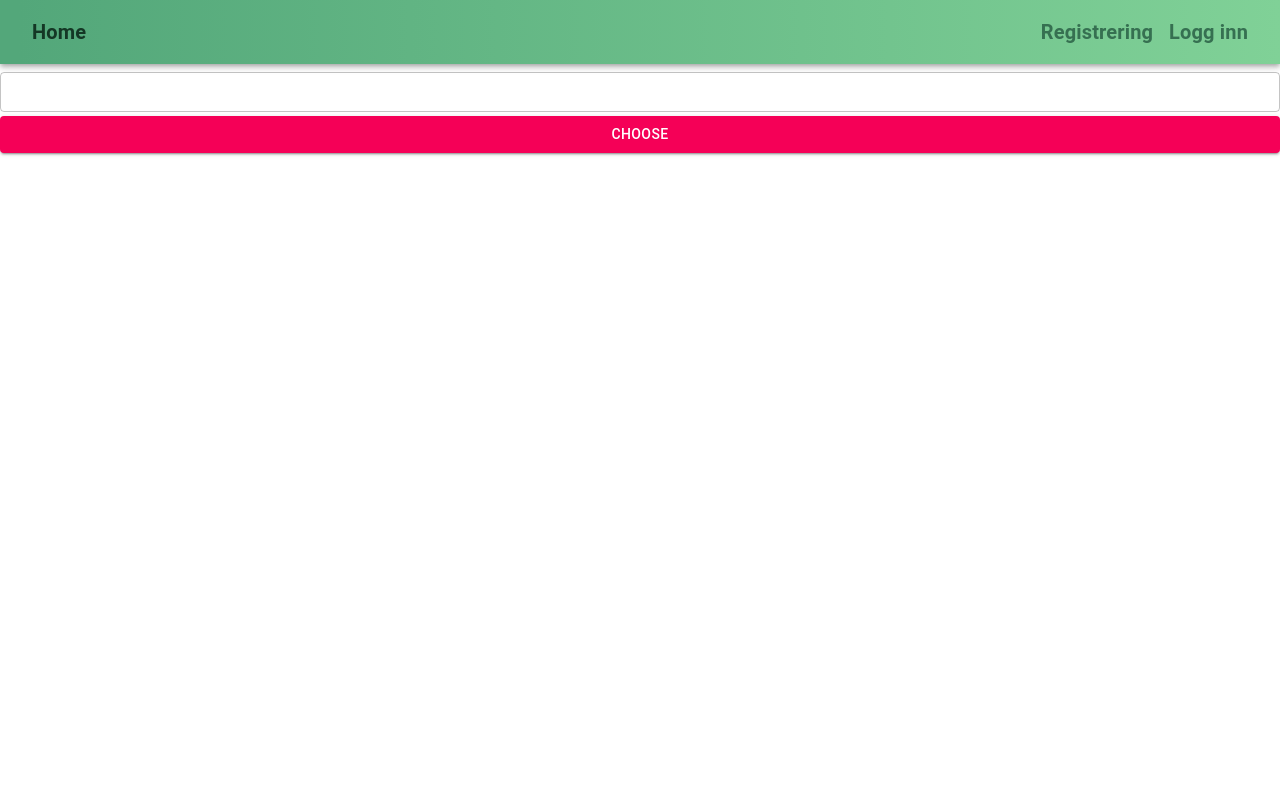
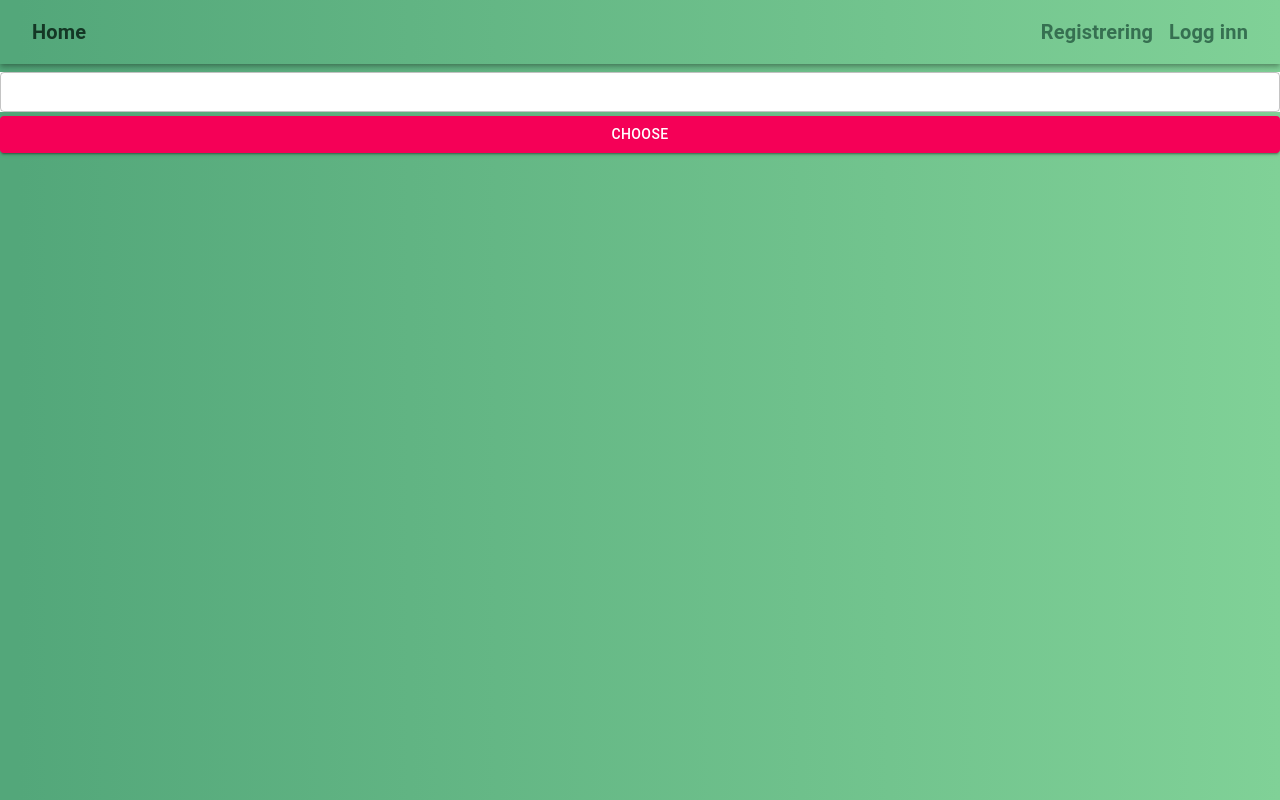
Before and after one commit to phajsi/LIM01, a React (Create React App) app in the folder frontend/: page /sets in a window 1280 px wide. Built offline with nearby package versions, Linux system fonts and the light colour scheme.

Commit message:
Added a global gradient background

```diff
--- a/frontend/public/index.html
+++ b/frontend/public/index.html
@@ -24,7 +24,7 @@
       work correctly both with client-side routing and a non-root public URL.
       Learn how to configure a non-root public URL by running `npm run build`.
     -->
-    <title>DiPICLE</title>
+    <title>DiPICKLE</title>
   </head>
   <body style="margin: 0px">
     <noscript>You need to enable JavaScript to run this app.</noscript>
--- a/frontend/src/containers/CreateExercises/styles.js
+++ b/frontend/src/containers/CreateExercises/styles.js
@@ -3,7 +3,6 @@ import { makeStyles } from '@material-ui/core/styles';
 const useStyles = makeStyles((theme) => ({
   root: {
     height: '100vh',
-    background: 'linear-gradient(90deg, #53A77A 1.46%, #80D197 100%)',
   },
   menu: {
     backgroundColor: '#f5f5f5',
--- a/frontend/src/containers/Home.js
+++ b/frontend/src/containers/Home.js
@@ -5,7 +5,6 @@ const useStyles = makeStyles((theme) => ({
   root: {
     alignItems: 'center',
     color: 'black',
-    background: 'linear-gradient(90deg, #53A77A 1.46%, #80D197 100%)',
     height: '100%',
     flexDirection: 'column',
     padding: theme.spacing(3),
--- a/frontend/src/containers/PlaySets.js
+++ b/frontend/src/containers/PlaySets.js
@@ -97,6 +97,9 @@ const PlaySets = () => {
             name="id"
             variant="outlined"
             margin="dense"
+            style={{
+              backgroundColor: 'white',
+            }}
             onChange={(e) => onChange(e)}
             fullWidth
           />
--- a/frontend/src/hocs/Layout.js
+++ b/frontend/src/hocs/Layout.js
@@ -11,6 +11,7 @@ const useStyles = makeStyles(() => ({
     height: '100vh',
     display: 'flex',
     flexDirection: 'column',
+    background: 'linear-gradient(90deg, #53A77A 1.46%, #80D197 100%)',
   },
 }));
 
```
